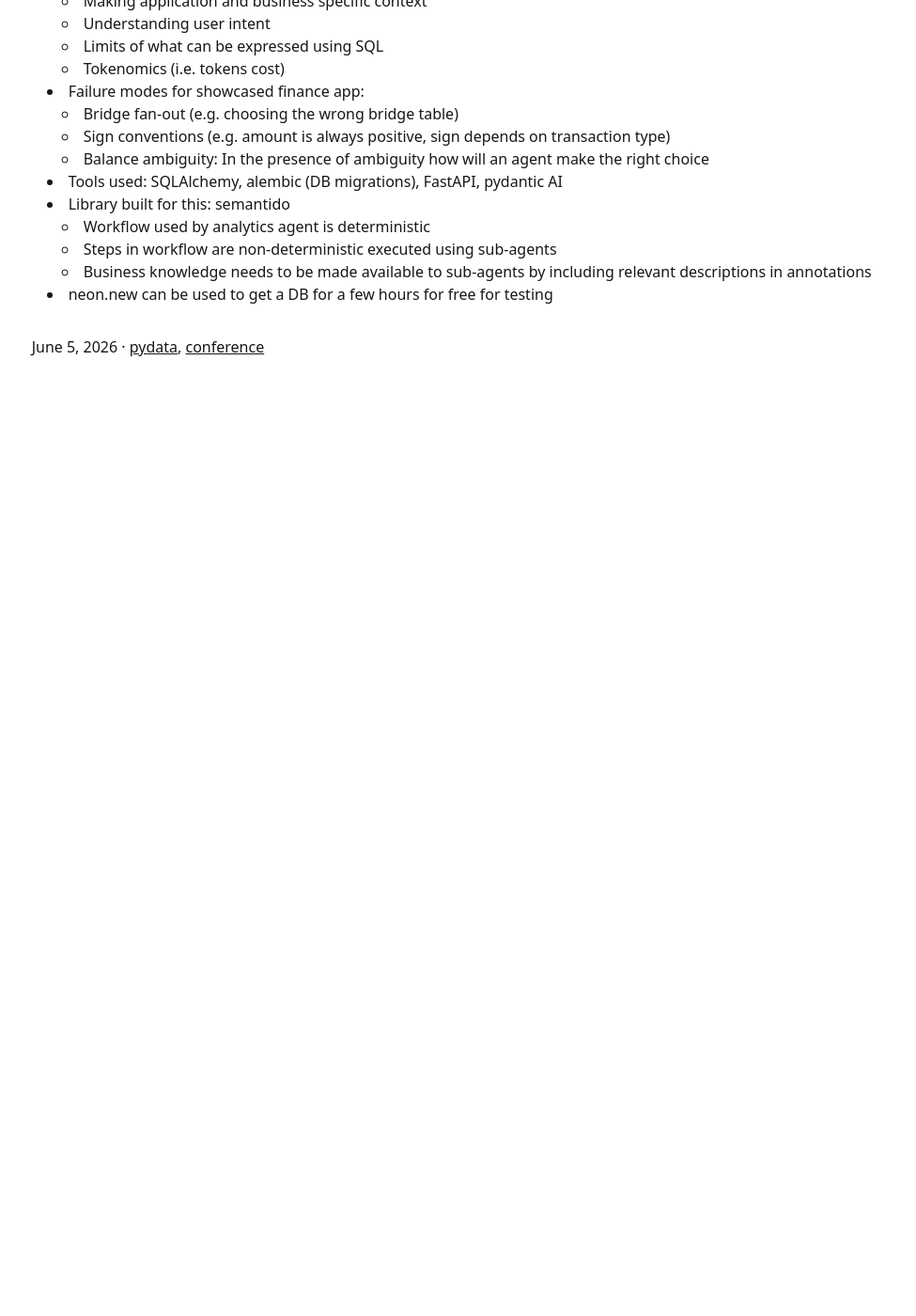
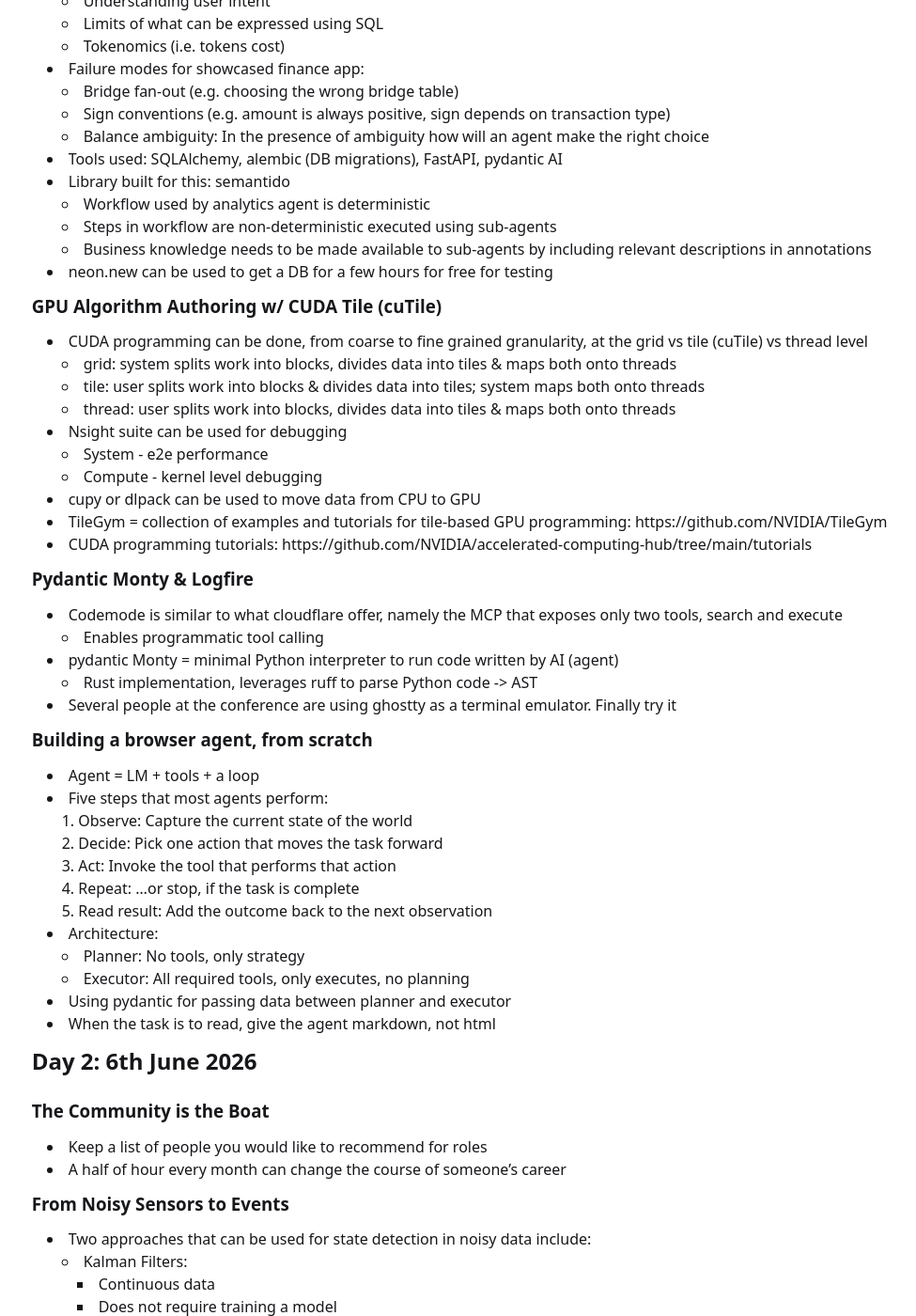
Before and after one commit to ovidiuparvu/ovidiuparvu.github.io, a Jekyll site: the page built from _posts/2026-06-05-pydata-london-2026.md, in a window 1280 px wide and 1400 px high, scrolled down 270 px. Shown: the whole window at 94% size, without its empty margins (194-1169 px from the left). Built offline with Jekyll 4.4.1, drawn with Linux system fonts in a browser that asks for light colours; a script that is not in the unit is left out; before the commit the page ends 900 px from its top, so only the background shows below that; some of the changed text lies outside the part shown.

Commit message:
Add detailed notes from PyData London 2026, covering LLM-ready databases, GPU programming, and agent architecture

```diff
--- a/_posts/2026-06-05-pydata-london-2026.md
+++ b/_posts/2026-06-05-pydata-london-2026.md
@@ -25,3 +24,58 @@ tags: [pydata,conference]
     - Steps in workflow are non-deterministic executed using sub-agents
     - Business knowledge needs to be made available to sub-agents by including relevant descriptions in annotations
 - neon.new can be used to get a DB for a few hours for free for testing
+
+### GPU Algorithm Authoring w/ CUDA Tile (cuTile)
+
+- CUDA programming can be done, from coarse to fine grained granularity, at the grid vs tile (cuTile) vs thread level
+  - grid: system splits work into blocks, divides data into tiles & maps both onto threads
+  - tile: user splits work into blocks & divides data into tiles; system maps both onto threads
+  - thread: user splits work into blocks, divides data into tiles & maps both onto threads
+- Nsight suite can be used for debugging
+  - System - e2e performance
+  - Compute - kernel level debugging
+- cupy or dlpack can be used to move data from CPU to GPU
+- TileGym = collection of examples and tutorials for tile-based GPU programming: https://github.com/NVIDIA/TileGym
+- CUDA programming tutorials: https://github.com/NVIDIA/accelerated-computing-hub/tree/main/tutorials
+
+### Pydantic Monty & Logfire
+
+- Codemode is similar to what cloudflare offer, namely the MCP that exposes only two tools, search and execute
+  - Enables programmatic tool calling
+- pydantic Monty = minimal Python interpreter to run code written by AI (agent)
+  - Rust implementation, leverages ruff to parse Python code -> AST
+- Several people at the conference are using ghostty as a terminal emulator. Finally try it
+
+### Building a browser agent, from scratch
+
+- Agent = LM + tools + a loop
+- Five steps that most agents perform:
+  1. Observe: Capture the current state of the world
+  2. Decide: Pick one action that moves the task forward
+  3. Act: Invoke the tool that performs that action
+  4. Repeat: ...or stop, if the task is complete
+  5. Read result: Add the outcome back to the next observation
+- Architecture:
+  - Planner: No tools, only strategy
+  - Executor: All required tools, only executes, no planning
+- Using pydantic for passing data between planner and executor
+- When the task is to read, give the agent markdown, not html
+
+## Day 2: 6th June 2026
+
+### The Community is the Boat
+
+- Keep a list of people you would like to recommend for roles
+- A half of hour every month can change the course of someone's career
+
+### From Noisy Sensors to Events
+
+- Two approaches that can be used for state detection in noisy data include:
+  - Kalman Filters:
+    - Continuous data
+    - Does not require training a model
+  - Hidden Markov Models:
+    - Discrete data
+    - Requires training a model
+- For deduplication discuss w/ business owners what to do
+- Consider the approach ARIMA as well
```
Also changed, not shown: other parts of _posts/2026-06-05-pydata-london-2026.md (+0 -1 lines).
